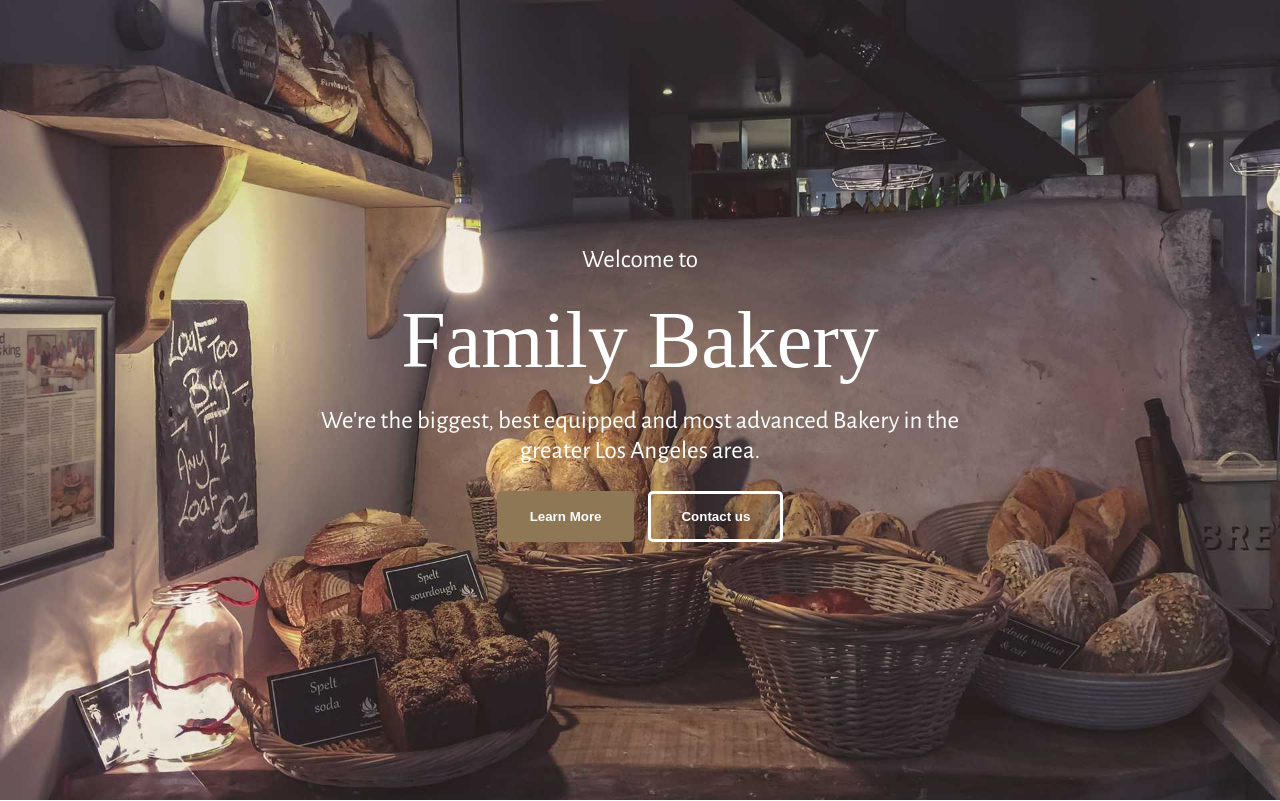
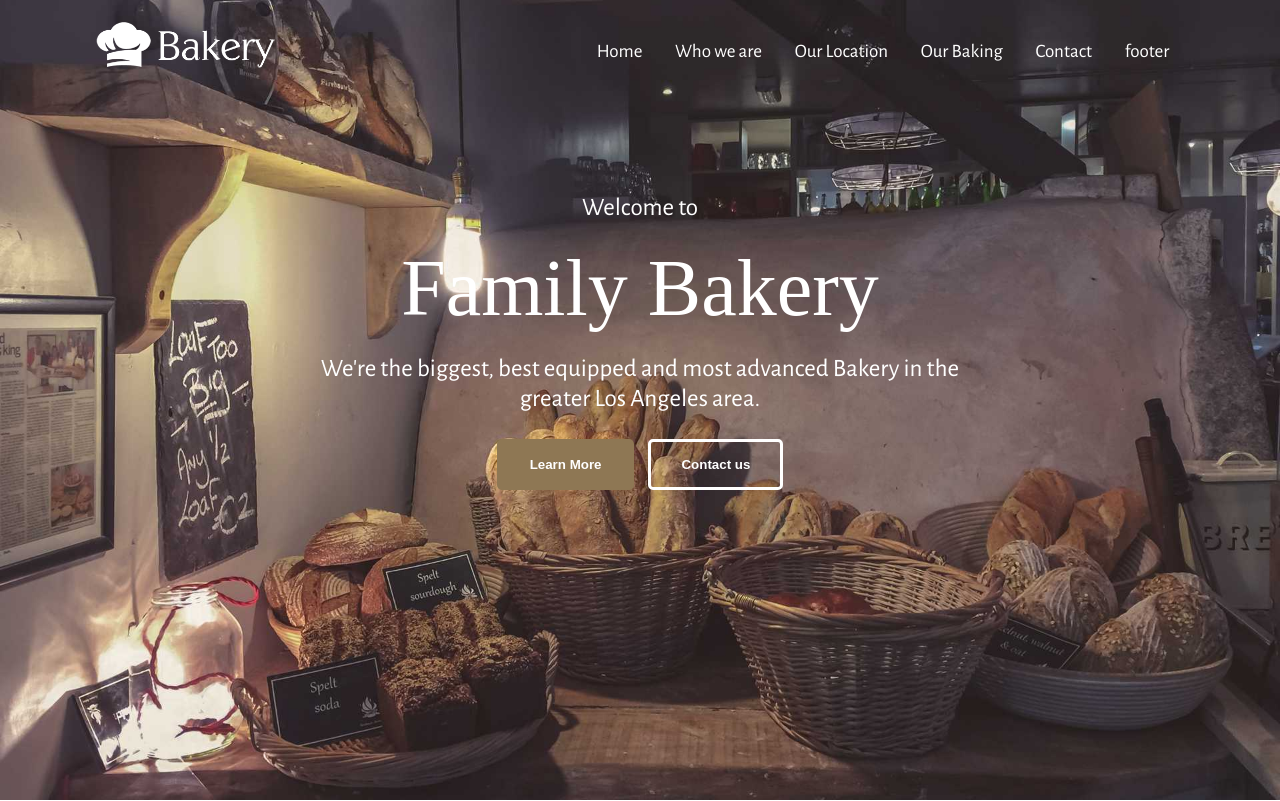
Before and after one commit to Abdelrahmankishk/Bakery-Template, a plain HTML site: page index.html in a window 1280 px wide. Shown: the top 801 px of the page. Drawn offline with nearby package versions, Linux system fonts and the light colour scheme.

Commit message:
add NavBar

```diff
--- a/css/style.css
+++ b/css/style.css
@@ -1,6 +1,9 @@
 * {
   padding: 0;
   margin: 0;
+}
+html {
+  scroll-behavior: smooth;
 }
 .container {
   width: 90%;
@@ -21,15 +24,43 @@ hr {
 /* header */
 .header {
   background-color: cadetblue;
-  text-align: center;
+
   height: 100vh;
   background-image: url("../images/drew-coffman-1872.jpg");
   background-size: cover;
   background-position: center;
   color: #ffffff;
 }
+/* Navbar */
+.header .navbar {
+  font-family: "Alegreya Sans", sans-serif;
+  padding-inline: 35px;
+}
+.header .navbar .navbar-image {
+  float: left;
+  padding-top: 20px;
+}
+.header .navbar .navbar-image img {
+  width: 180px;
+}
+.header .navbar .links {
+  float: right;
+}
+.header .navbar .links a {
+  text-decoration: none;
+  font-size: 19px;
+  line-height: 23px;
+  color: #fff;
+}
+.header .navbar .links li {
+  display: inline-block;
+  padding: 40px 15px;
+}
+
+/* Header Text */
 .header .text {
-  padding-top: 245px;
+  padding-top: 90px;
+  text-align: center;
 }
 .header .text span {
   margin-bottom: 5;
--- a/index.html
+++ b/index.html
@@ -11,7 +11,26 @@
   </head>
   <body>
     <!-- Header Section -->
-    <div class="header">
+    <div id="Header" class="header">
+      <div class="navbar">
+        <div class="container">
+          <div class="navbar-image">
+            <img src="images/bakery-light-1.png" alt="Bakery Logo" />
+          </div>
+          <div class="links">
+            <ul>
+              <li><a href="#Header">Home</a></li>
+              <li><a href="#WhoWeAre">Who we are</a></li>
+              <li><a href="#OurLocation">Our Location</a></li>
+              <li><a href="#OurBaking">Our Baking</a></li>
+              <li><a href="#ContactInformation">Contact</a></li>
+              <li><a href="#Bottom">footer</a></li>
+            </ul>
+          </div>
+          <div class="clr"></div>
+        </div>
+      </div>
+
       <div class="container">
         <div class="text">
           <span>Welcome to</span>
@@ -27,7 +46,7 @@
     </div>
 
     <!-- Who We Are Section -->
-    <div class="whoWeAre">
+    <div id="WhoWeAre" class="whoWeAre">
       <div class="container">
         <div class="whoWeAre-img">
           <img src="images/alexandru-stavrica.jpg" alt="alexandru-stavrica" />
@@ -65,7 +84,7 @@
     </div>
 
     <!-- Our Location Section Section -->
-    <div class="OurLocation">
+    <div id="OurLocation" class="OurLocation">
       <div class="container">
         <div class="OurLocation-text">
           <h2>Our Location</h2>
@@ -89,7 +108,7 @@
     </div>
 
     <!-- Our Baking Section -->
-    <div class="OurBaking">
+    <div id="OurBaking" class="OurBaking">
       <div class="ourBaking-text">
         <h2>Our Baking</h2>
         <p>
@@ -129,7 +148,7 @@
     </div>
 
     <!-- Contact Information Section-->
-    <div class="ContactInformation">
+    <div id="ContactInformation" class="ContactInformation">
       <div class="container">
         <div class="ContactInformation-text">
           <h2>Contact Information</h2>
@@ -173,7 +192,7 @@
     </div>
 
     <!-- Bottom Section (About us, Why we are special?, Opening Hours, Contact Details) -->
-    <div class="bottom">
+    <div id="Bottom" class="bottom">
       <div class="container">
         <div class="aboutUs">
           <h4>About us</h4>
```
